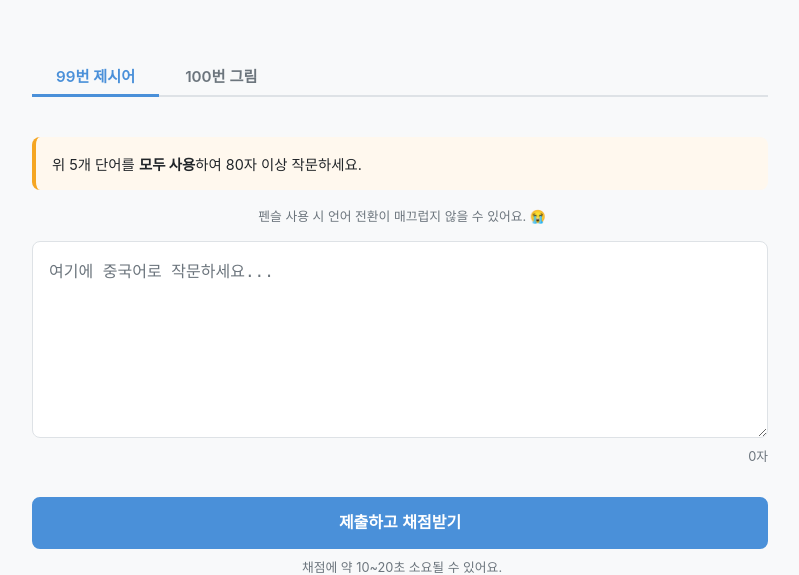
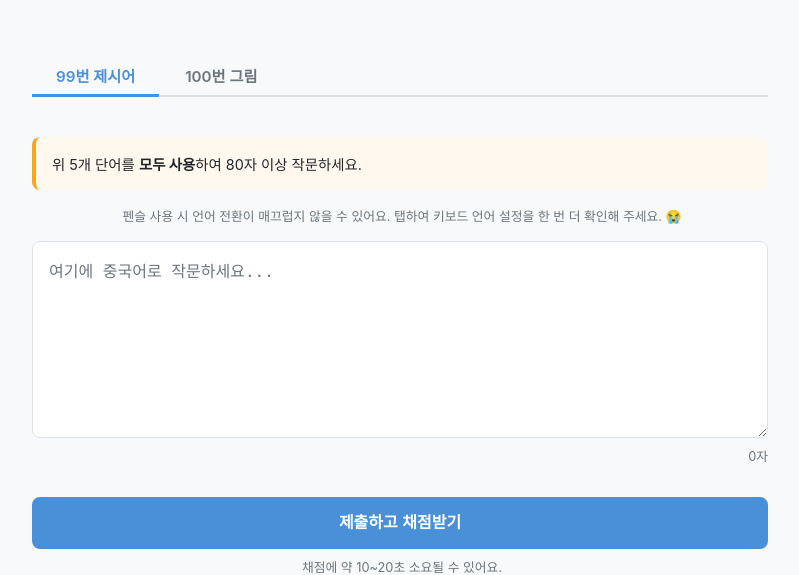
Before and after one commit to asteria412/vocahigh-V2, a Python web app: template templates/writing/write_99.html in a window 1280 px wide. Shown: the part 62-637 px from the top of the page, without its empty margins (240-1039 px from the left). Run offline with Jinja, Linux system fonts and the light colour scheme; the template is opened without the code that fills it, so the values that code supplies are empty.

Commit message:
fix: 펜슬 안내 문구에 키보드 언어 확인 안내 추가
Co-Authored-By: Claude Sonnet 4.6 <noreply@anthropic.com>

```diff
--- a/templates/quiz/take.html
+++ b/templates/quiz/take.html
@@ -7,7 +7,7 @@
     <span class="page-desc" style="margin:0;">총 {{ total }}문제</span>
 </div>
 <p class="page-desc">답을 모두 입력하고 제출해주세요. 데이터가 이상한 문제는 "문제 제외"를 체크하면 점수 계산에서 빠집니다.</p>
-<p class="form-hint pencil-notice" style="text-align:center;">펜슬 사용 시 언어 전환이 매끄럽지 않을 수 있어요. 😭</p>
+<p class="form-hint pencil-notice" style="text-align:center;">펜슬 사용 시 언어 전환이 매끄럽지 않을 수 있어요. 탭하여 키보드 언어 설정을 한 번 더 확인해 주세요. 😭</p>
 
 <form method="POST" action="{{ url_for('quiz.submit') }}">
 
--- a/templates/writing/write_100.html
+++ b/templates/writing/write_100.html
@@ -37,7 +37,7 @@
 <div class="writing-mission">
     위 그림 상황에 맞게 80자 내외로 작문하세요.
 </div>
-<p class="form-hint pencil-notice" style="text-align:center;">펜슬 사용 시 언어 전환이 매끄럽지 않을 수 있어요. 😭</p>
+<p class="form-hint pencil-notice" style="text-align:center;">펜슬 사용 시 언어 전환이 매끄럽지 않을 수 있어요. 탭하여 키보드 언어 설정을 한 번 더 확인해 주세요. 😭</p>
 
 <form method="POST" action="{{ url_for('writing.eval_100') }}">
     <div class="form-group">
--- a/templates/writing/write_99.html
+++ b/templates/writing/write_99.html
@@ -27,7 +27,7 @@
 <div class="writing-mission">
     위 5개 단어를 <strong>모두 사용</strong>하여 80자 이상 작문하세요.
 </div>
-<p class="form-hint pencil-notice" style="text-align:center;">펜슬 사용 시 언어 전환이 매끄럽지 않을 수 있어요. 😭</p>
+<p class="form-hint pencil-notice" style="text-align:center;">펜슬 사용 시 언어 전환이 매끄럽지 않을 수 있어요. 탭하여 키보드 언어 설정을 한 번 더 확인해 주세요. 😭</p>
 
 <form method="POST" action="{{ url_for('writing.eval_99') }}">
     <div class="form-group">
```
